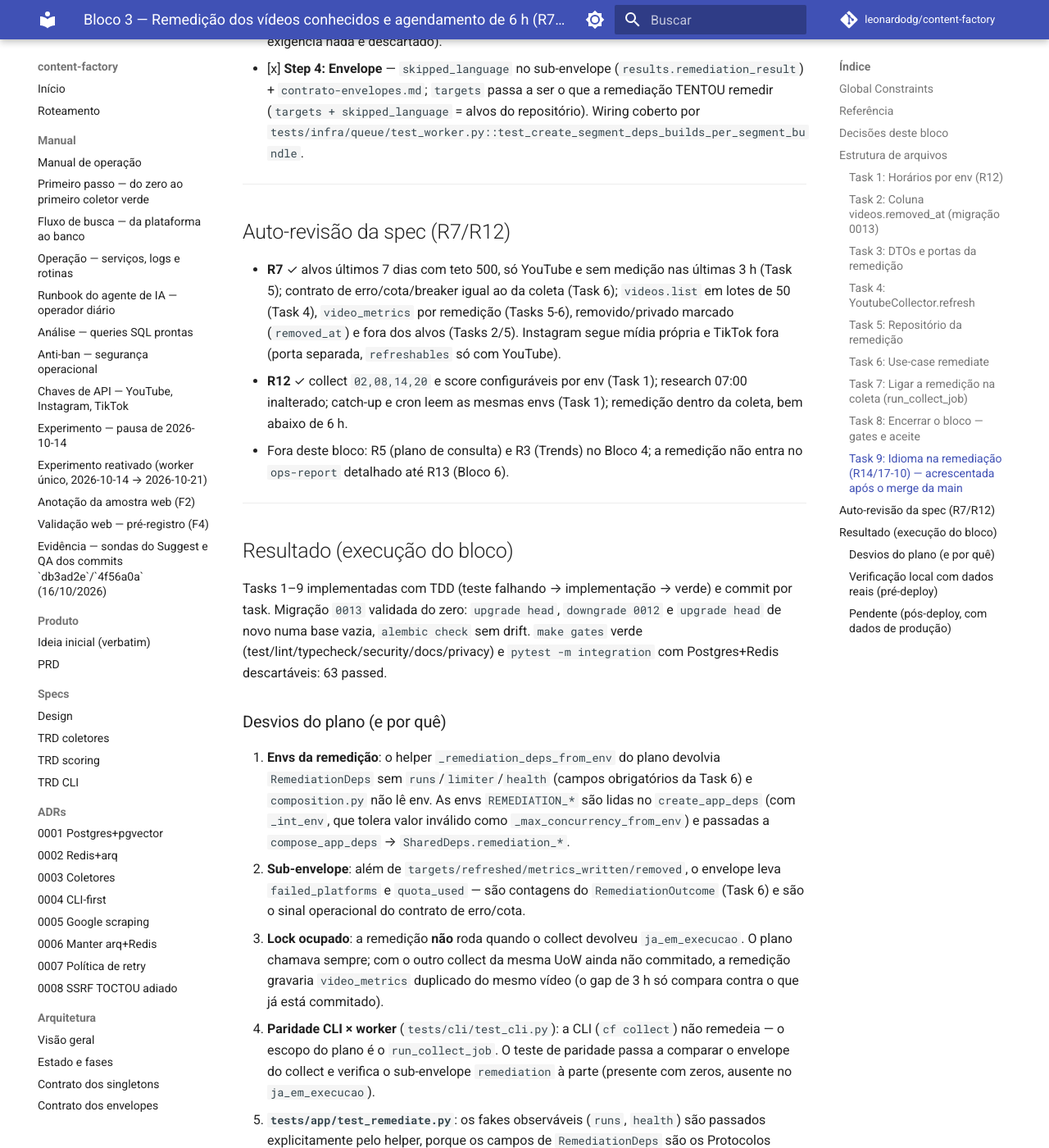
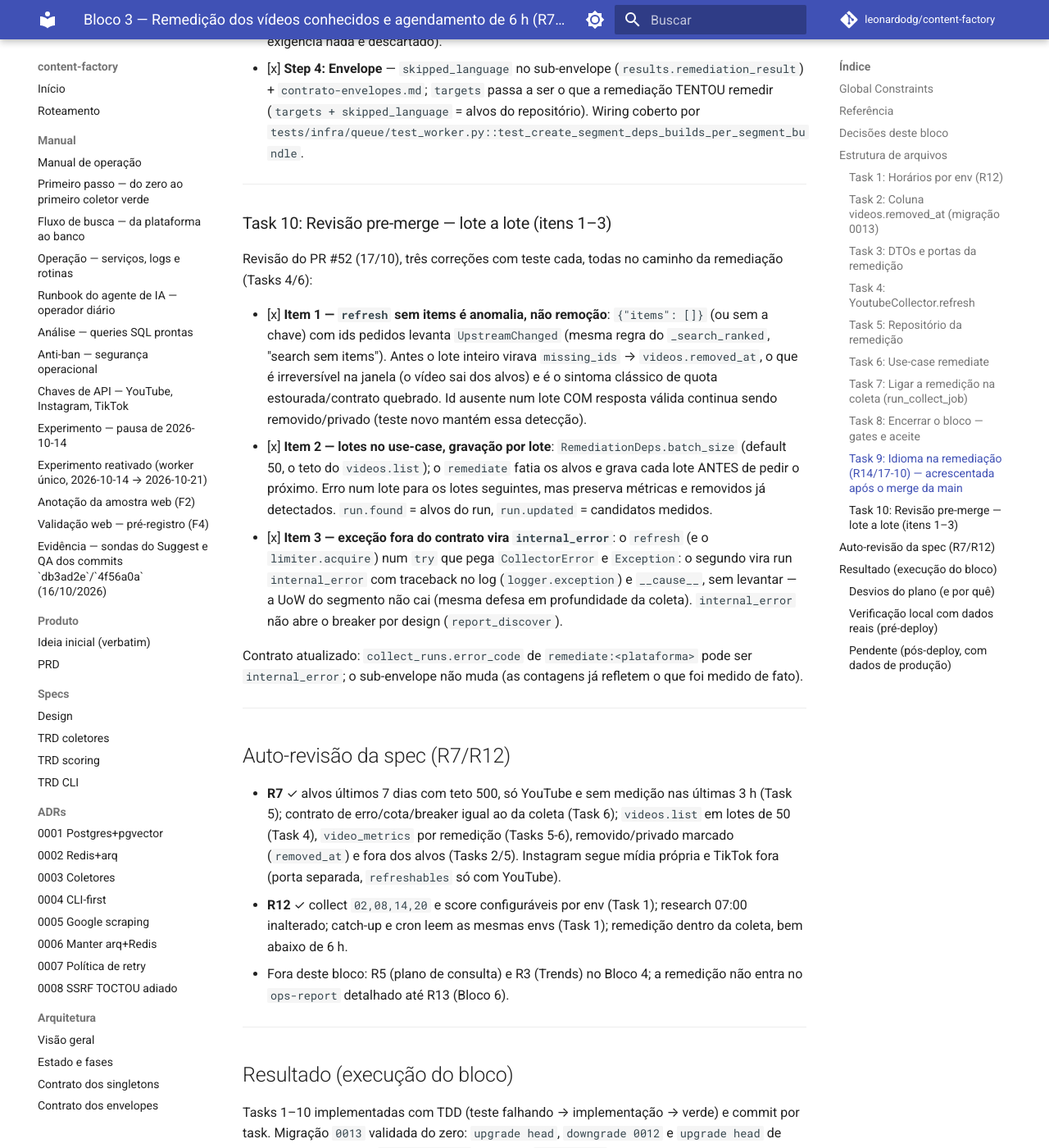
Before and after one commit to leonardodg/content-factory, an MkDocs documentation site: the page built from docs/ai-plans/2026-10-16-viral-por-tema-bloco-3-remedicao-agendamento.md, in a window 1280 px wide and 1400 px high, scrolled down 15612 px. Shown: the whole window at 82% size. Built offline with MkDocs 1.6.1 and Material for MkDocs 9.7.7, drawn with Linux system fonts in a browser that asks for light colours; comment, search, counter and statistics services are not loaded; some of the changed text lies outside the part shown.

Commit message:
docs(remediation): revisao pre-merge itens 1-3 no plano, contrato e operacao

```diff
--- a/docs/ai-plans/2026-10-16-viral-por-tema-bloco-3-remedicao-agendamento.md
+++ b/docs/ai-plans/2026-10-16-viral-por-tema-bloco-3-remedicao-agendamento.md
@@ -698,6 +698,36 @@ métrica que a relevância do Bloco 5 descarta.
 
 ---
 
+### Task 10: Revisão pre-merge — lote a lote (itens 1–3)
+
+Revisão do PR #52 (17/10), três correções com teste cada, todas no caminho da
+remediação (Tasks 4/6):
+
+- [x] **Item 1 — `refresh` sem items é anomalia, não remoção**:
+  `{"items": []}` (ou sem a chave) com ids pedidos levanta `UpstreamChanged`
+  (mesma regra do `_search_ranked`, "search sem items"). Antes o lote inteiro
+  virava `missing_ids` → `videos.removed_at`, o que é irreversível na janela
+  (o vídeo sai dos alvos) e é o sintoma clássico de quota estourada/contrato
+  quebrado. Id ausente num lote COM resposta válida continua sendo
+  removido/privado (teste novo mantém essa detecção).
+- [x] **Item 2 — lotes no use-case, gravação por lote**:
+  `RemediationDeps.batch_size` (default 50, o teto do `videos.list`); o
+  `remediate` fatia os alvos e grava cada lote ANTES de pedir o próximo. Erro
+  num lote para os lotes seguintes, mas preserva métricas e removidos já
+  detectados. `run.found` = alvos do run, `run.updated` = candidatos medidos.
+- [x] **Item 3 — exceção fora do contrato vira `internal_error`**:
+  o `refresh` (e o `limiter.acquire`) num `try` que pega `CollectorError` e
+  `Exception`: o segundo vira run `internal_error` com traceback no log
+  (`logger.exception`) e `__cause__`, sem levantar — a UoW do segmento não cai
+  (mesma defesa em profundidade da coleta). `internal_error` não abre o
+  breaker por design (`report_discover`).
+
+Contrato atualizado: `collect_runs.error_code` de `remediate:<plataforma>`
+pode ser `internal_error`; o sub-envelope não muda (as contagens já refletem o
+que foi medido de fato).
+
+---
+
 ## Auto-revisão da spec (R7/R12)
 
 - **R7** ✓ alvos últimos 7 dias com teto 500, só YouTube e sem medição nas últimas 3 h (Task 5); contrato de erro/cota/breaker igual ao da coleta (Task 6); `videos.list` em lotes de 50 (Task 4), `video_metrics` por remedição (Tasks 5-6), removido/privado marcado (`removed_at`) e fora dos alvos (Tasks 2/5). Instagram segue mídia própria e TikTok fora (porta separada, `refreshables` só com YouTube).
@@ -708,7 +738,7 @@ métrica que a relevância do Bloco 5 descarta.
 
 ## Resultado (execução do bloco)
 
-Tasks 1–9 implementadas com TDD (teste falhando → implementação → verde) e
+Tasks 1–10 implementadas com TDD (teste falhando → implementação → verde) e
 commit por task. Migração `0013` validada do zero: `upgrade head`, `downgrade
 0012` e `upgrade head` de novo numa base vazia, `alembic check` sem drift.
 `make gates` verde (test/lint/typecheck/security/docs/privacy) e
@@ -785,6 +815,19 @@ removido (fora), 1 nunca medido (dentro):
   skipped_language=0` e medição gravada — o fallback "sem exigência, mantém"
   segue igual ao Bloco 3.
 
+**Revisão pre-merge (Task 10)**, mesma base descartável (`cfrev`), 3 segmentos:
+
+- `videos.list` devolvendo `{"items": []}`: run `remediate:youtube` `failed`
+  com `error_code = upstream_changed`, `removed = 0` e **nenhum**
+  `videos.removed_at` no banco (item 1);
+- 120 alvos, 2º lote com HTTP 500: `refreshed=50, metrics_written=50,
+  quota_used=2`, 50 linhas em `video_metrics` do segmento, `videos.list`
+  chamado 2× (lotes seguintes não pedidos) e run `failed/upstream_changed` com
+  `found=120, updated=50` (item 2);
+- transporte levantando `RuntimeError` (fora do contrato): run `failed` com
+  `error_code = internal_error`, 0 métrica, e o `remediate` devolveu o
+  `RemediationOutcome` — não levantou, a UoW do segmento seguiu (item 3).
+
 ### Pendente (pós-deploy, com dados de produção)
 
 SQL do Task 8 após 2 coletas (≈ 12 h): gap < 1 h = 0, `remediate:*` com cota e
```
Also changed, not shown: docs/architecture/contrato-envelopes.md (+13 -1 lines), docs/manual/operacao.md (+6 -0 lines).
